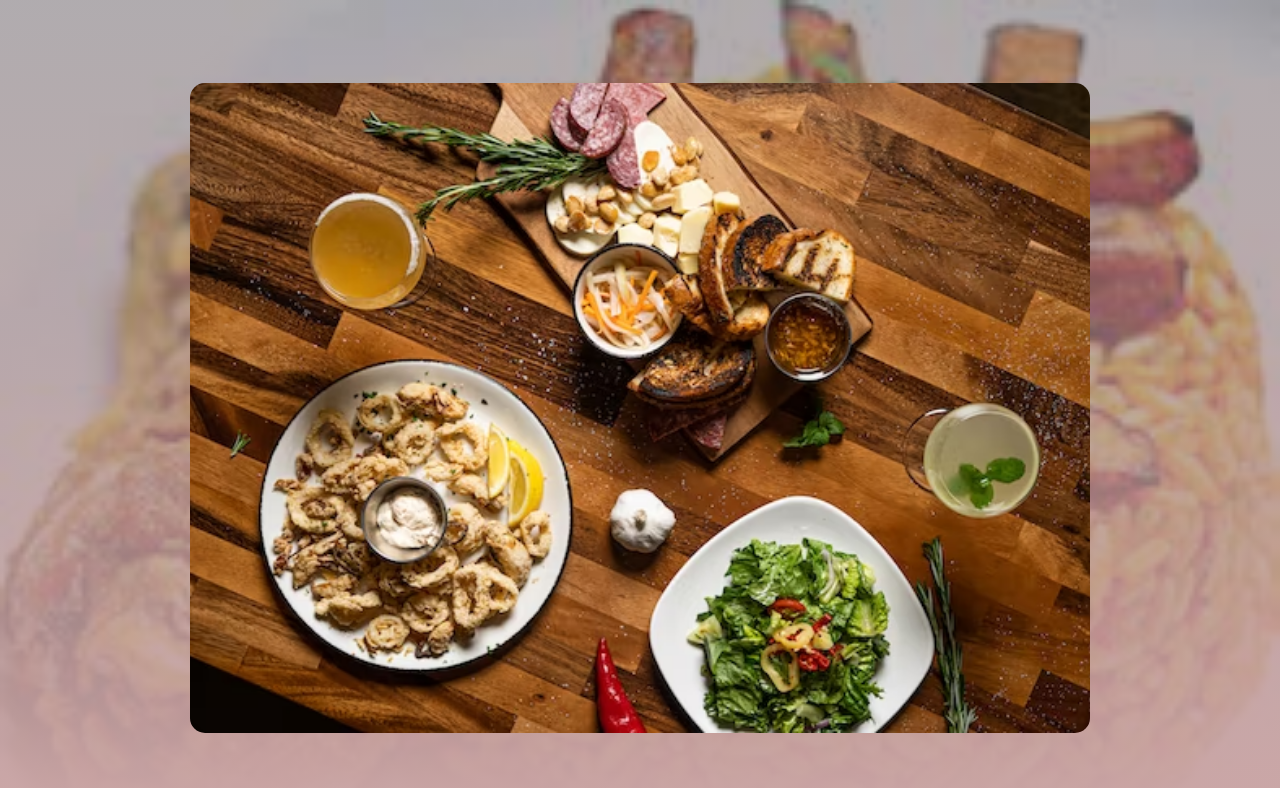
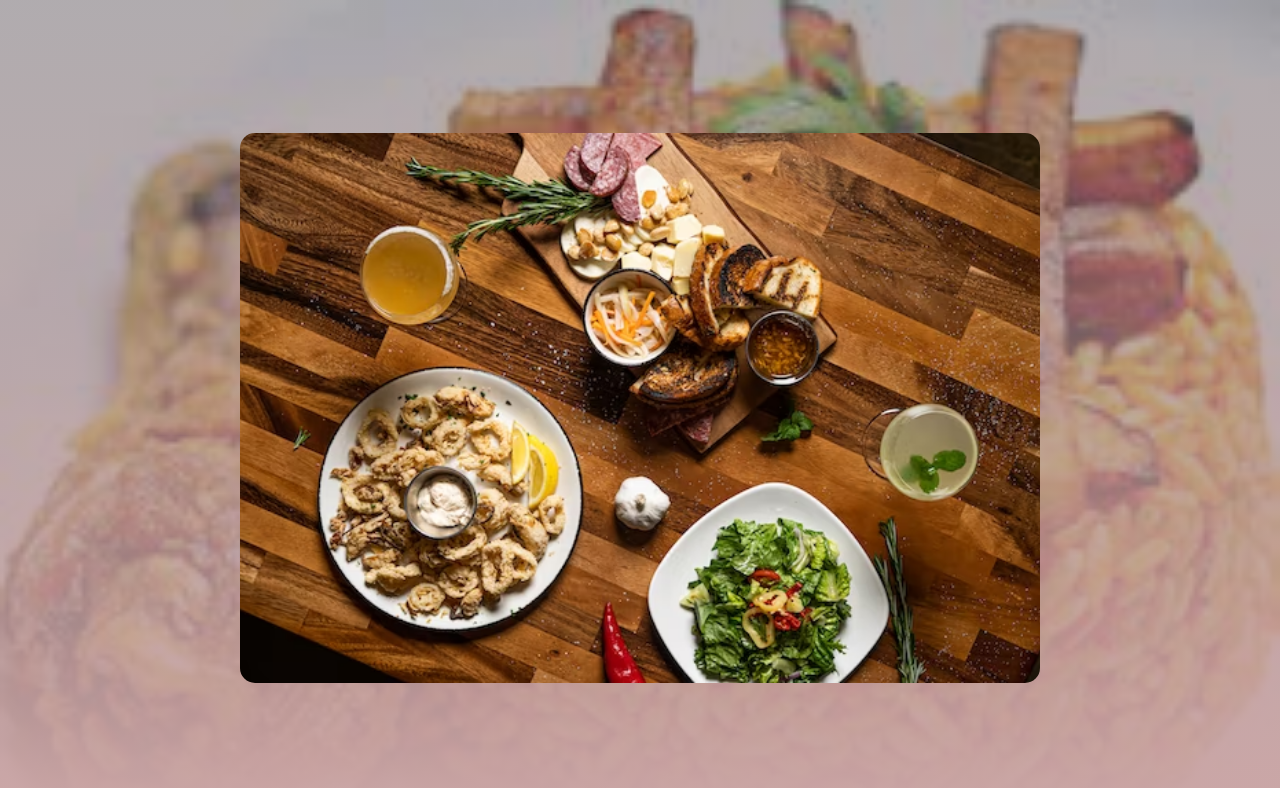
Before and after one commit to KasiePatricia/photo_carousel, a plain HTML site: page index.html in a window 1280 px wide. Drawn offline with Linux system fonts and the light colour scheme.

Commit message:
made some changes

```diff
--- a/assets/css/style.css
+++ b/assets/css/style.css
@@ -9,8 +9,8 @@ body {
 
   .slider {
     width: 100%;
-    max-width: 900px;
-    height: 650px;
+    max-width: 800px;
+    height: 550px;
     position: relative;
     overflow: hidden;
     border-radius: 15px;
@@ -18,8 +18,8 @@ body {
 
   .slide {
     width: 100%;
-    max-width: 900px;
-    height: 650px;
+    max-width: 800px;
+    height: 550px;
     position: absolute;
     transition: all 0.5s;
   }
```
